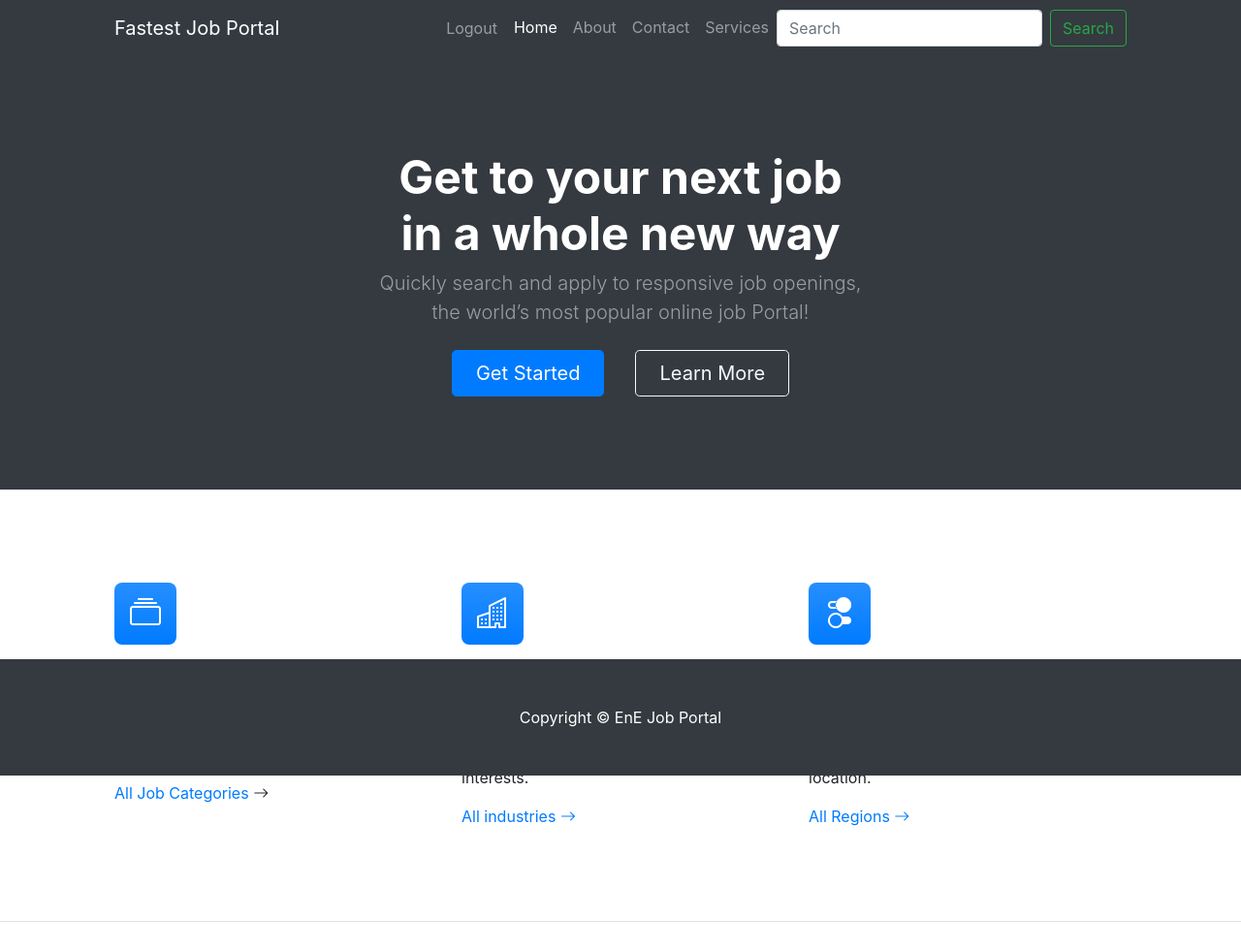
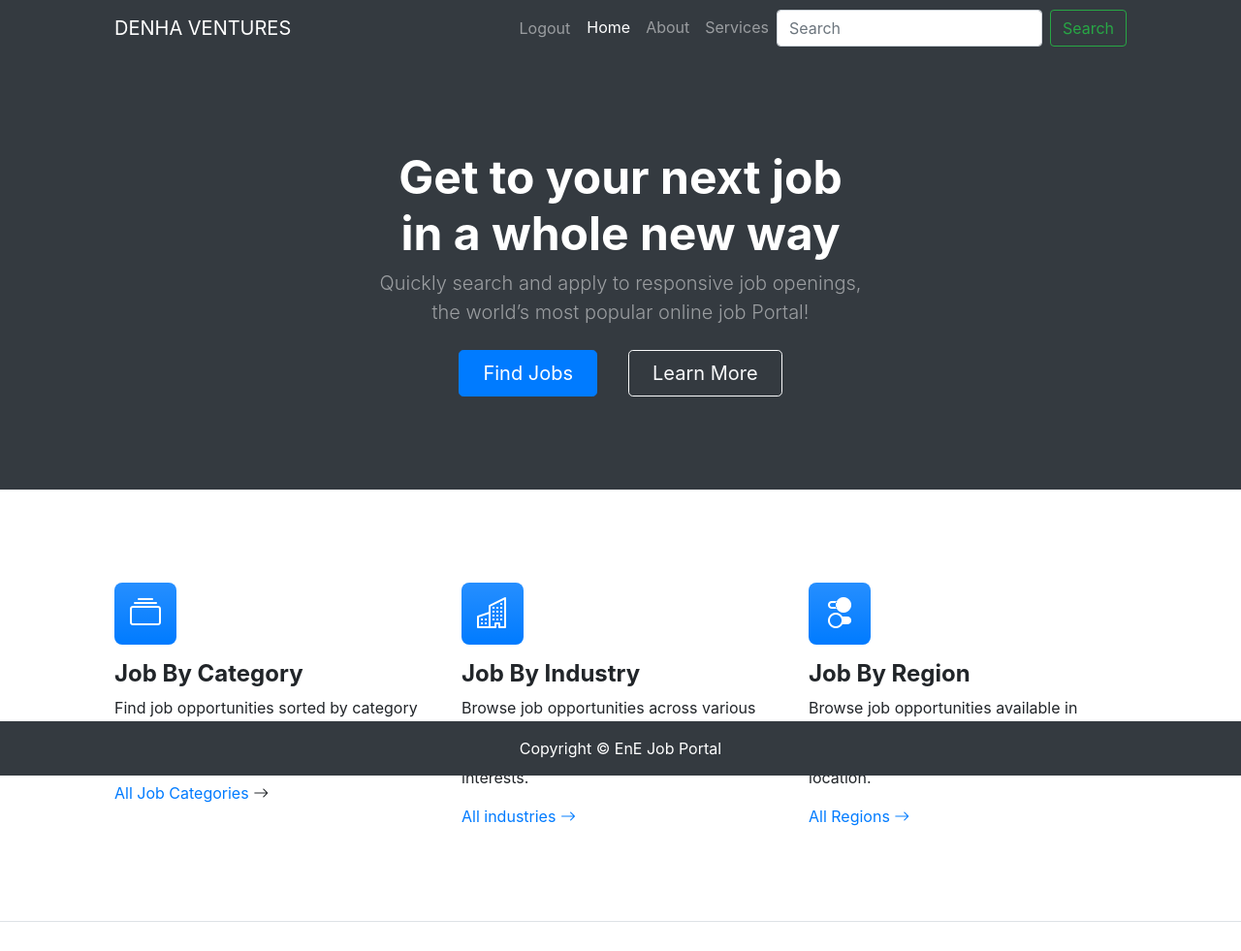
Before and after one commit to Ericmuturimwangi/EnE-Job-Portal, a Django app: page /jobs/ in a window 1280 px wide. Shown: the top 981 px of the page at 97% size. Run offline with Django 5.2, Linux system fonts and the light colour scheme; the visitor is signed in with stand-in values (Sample User, id 1); some libraries are stand-ins or nearby versions.

```diff
--- a/jobs/templates/jobs/base.html
+++ b/jobs/templates/jobs/base.html
@@ -22,7 +22,7 @@
      <!-- Responsive navbar-->
      <nav class="navbar navbar-expand-lg navbar-dark bg-dark">
         <div class="container px-5">
-            <a class="navbar-brand" href="{% url 'home' %}">Fastest Job Portal</a>
+            <a class="navbar-brand" href="{% url 'home' %}">DENHA VENTURES</a>
             <button class="navbar-toggler" type="button" data-bs-toggle="collapse" data-bs-target="#navbarSupportedContent" aria-controls="navbarSupportedContent" aria-expanded="false" aria-label="Toggle navigation"><span class="navbar-toggler-icon"></span></button>
             <div class="collapse navbar-collapse" id="navbarSupportedContent">
                 <ul class="navbar-nav ms-auto mb-2 mb-lg-0">
@@ -40,7 +40,7 @@
                     {% endif %}
                     <li class="nav-item"><a class="nav-link active" aria-current="page" href="{% url 'home' %}">Home</a></li>
                     <li class="nav-item"><a class="nav-link" href="#About">About</a></li>
-                    <li class="nav-item"><a class="nav-link" href="#contact">Contact</a></li>
+
                     <li class="nav-item"><a class="nav-link" href="#services">Services</a></li>
                 </ul>
                 <form class="d-flex" role="search" method="get" action="{% url 'job_search' %}">
@@ -58,7 +58,7 @@
     {% endblock content %}
     </div>
      <!-- Footer-->
-     <footer class="py-5 bg-dark position-fixed w-100 bottom-0">
+     <footer class="py-3 bg-dark position-fixed w-100 bottom-0">
         <div class="container px-5"><p class="m-0 text-center text-white">Copyright &copy; EnE Job Portal</p></div>
     </footer>
     <!-- Bootstrap core JS-->
--- a/jobs/templates/jobs/index.html
+++ b/jobs/templates/jobs/index.html
@@ -12,7 +12,7 @@
                             <p class="lead text-white-50 mb-4">Quickly search and apply to responsive job openings, the world’s most popular online job Portal!</p>
                             {% if user.is_authenticated %}
                             <div class="d-grid gap-3 d-sm-flex justify-content-sm-center">
-                                <a class="btn btn-primary btn-lg px-4 me-sm-3" href="{% url 'job_list' %}">Get Started</a>
+                                <a class="btn btn-primary btn-lg px-4 me-sm-3" href="{% url 'job_list' %}">Find Jobs</a>
                             {% else %}
                                 <a class="btn btn-primary btn-lg px-4 me-sm-3" href="{% url 'login' %}">Login</a>
                             {% endif %}
```
Also changed, not shown: db.sqlite3.
